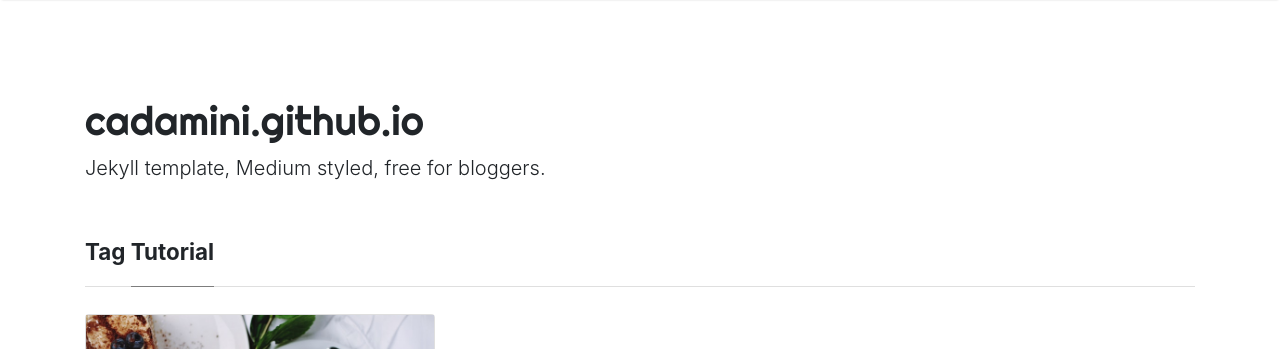
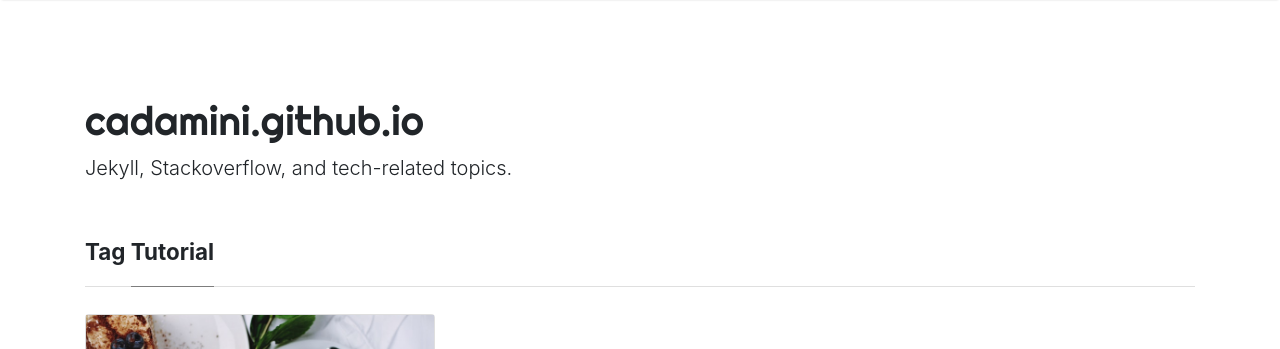
Before and after one commit to cadamini/cadamini.github.io, a Jekyll site: the page built from _pages/tags.md, in a window 1280 px wide and 1058 px high. Shown: the top 349 px of the window. Built offline with Jekyll 4.4.1, drawn with Linux system fonts in a browser that asks for light colours; nearby versions of some CDN libraries.

Commit message:
Update _config.yml

```diff
--- a/_config.yml
+++ b/_config.yml
@@ -1,7 +1,7 @@
 
 name: "cadamini.github.io"
 title: "cadamini.github.io"
-description: "Jekyll template, Medium styled, free for bloggers."
+description: "Jekyll, Stackoverflow, and tech-related topics."
 logo: 'assets/images/logo.png'
 favicon: 'assets/images/logo.png'
 baseurl: ""
```
